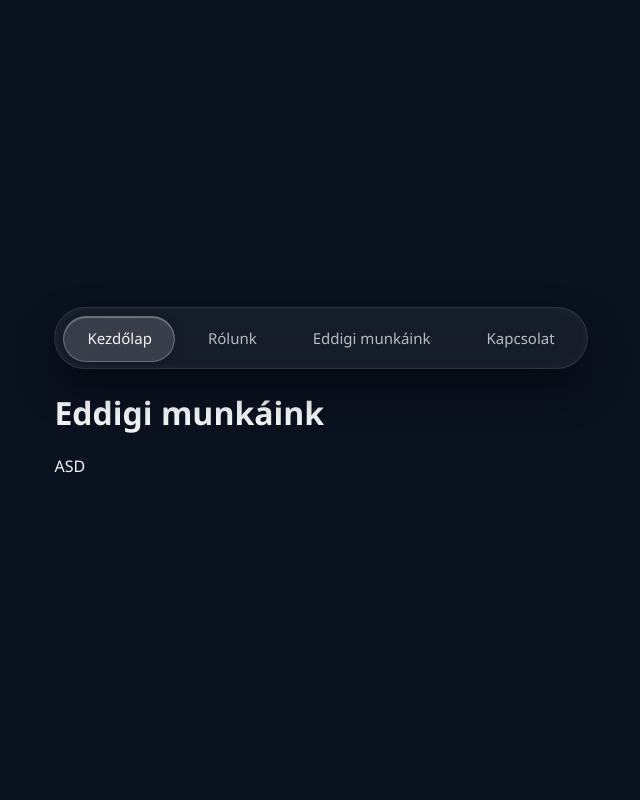
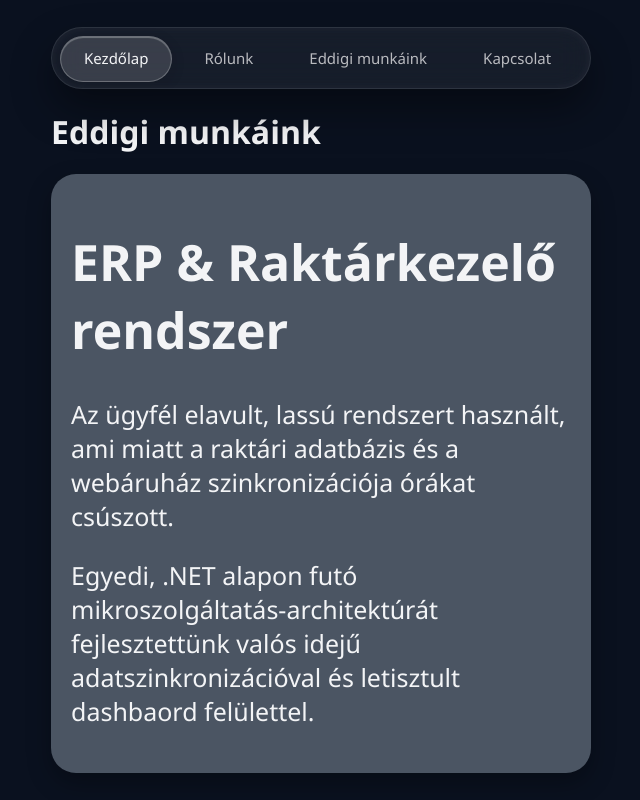
Before and after one commit to VargaAti/VA_RB_Szoftver_Ceg, a plain HTML site: page eddigi.html in a window 1280 px wide. Shown: the whole page, without its empty margins (319-959 px from the left). Drawn offline with Linux system fonts and the light colour scheme.

Commit message:
Update eddigi.html

```diff
--- a/eddigi.html
+++ b/eddigi.html
@@ -16,7 +16,11 @@
         </div>
         <h1>Eddigi munkáink</h1>
         <div>
-            <p>ASD</p>
+            <div class="kartya">
+                <h1>ERP & Raktárkezelő rendszer</h1>
+                <p>Az ügyfél elavult, lassú rendszert használt, ami miatt a raktári adatbázis és a webáruház szinkronizációja órákat csúszott.</p>
+                <p>Egyedi, .NET alapon futó mikroszolgáltatás-architektúrát fejlesztettünk valós idejű adatszinkronizációval és letisztult dashbaord felülettel.</p>
+            </div>
         </div>
     </div>
 </body>
```
